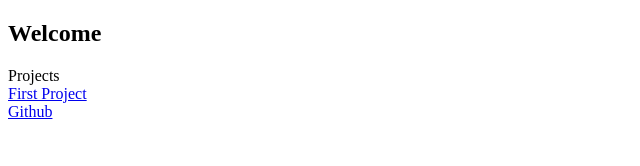
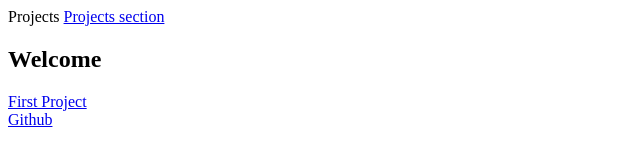
Before and after one commit to FredrickOtabil/Fredrick-KhafidHTMLCSSProject, a plain HTML site: page fcc-test-suite-template-master/index.html in a window 1280 px wide. Shown: the whole page, without its empty margins (0-640 px from the left). Drawn offline with Linux system fonts and the light colour scheme.

Commit message:
steps 7 & 8

```diff
--- a/fcc-test-suite-template-master/index.html
+++ b/fcc-test-suite-template-master/index.html
@@ -7,18 +7,19 @@
   </head>
 
   <body>
+    <nav id="navbar">Projects
+      <a href="#projects">Projects section</a>
+    </nav>
     <section id="welcome-section">
       <h1>Welcome</h1>
     </section>
     <section id="projects">
       <div class="project-tile">
-        <nav id="navbar">Projects
-          <a href="#projects"></a>
-        </nav>
+
         <a href="/project1">First Project </a>
       </div>
     </section>
-    <a id="profile-link" href="https://github.com/adeola003">Github</a>
+    <a id="profile-link" href="https://github.com/adeola003" target="_blank">Github</a>
     <script src="https://cdn.freecodecamp.org/testable-projects-fcc/v1/bundle.js"></script>
     <script src="js/index.js"></script>
   </body>
```
